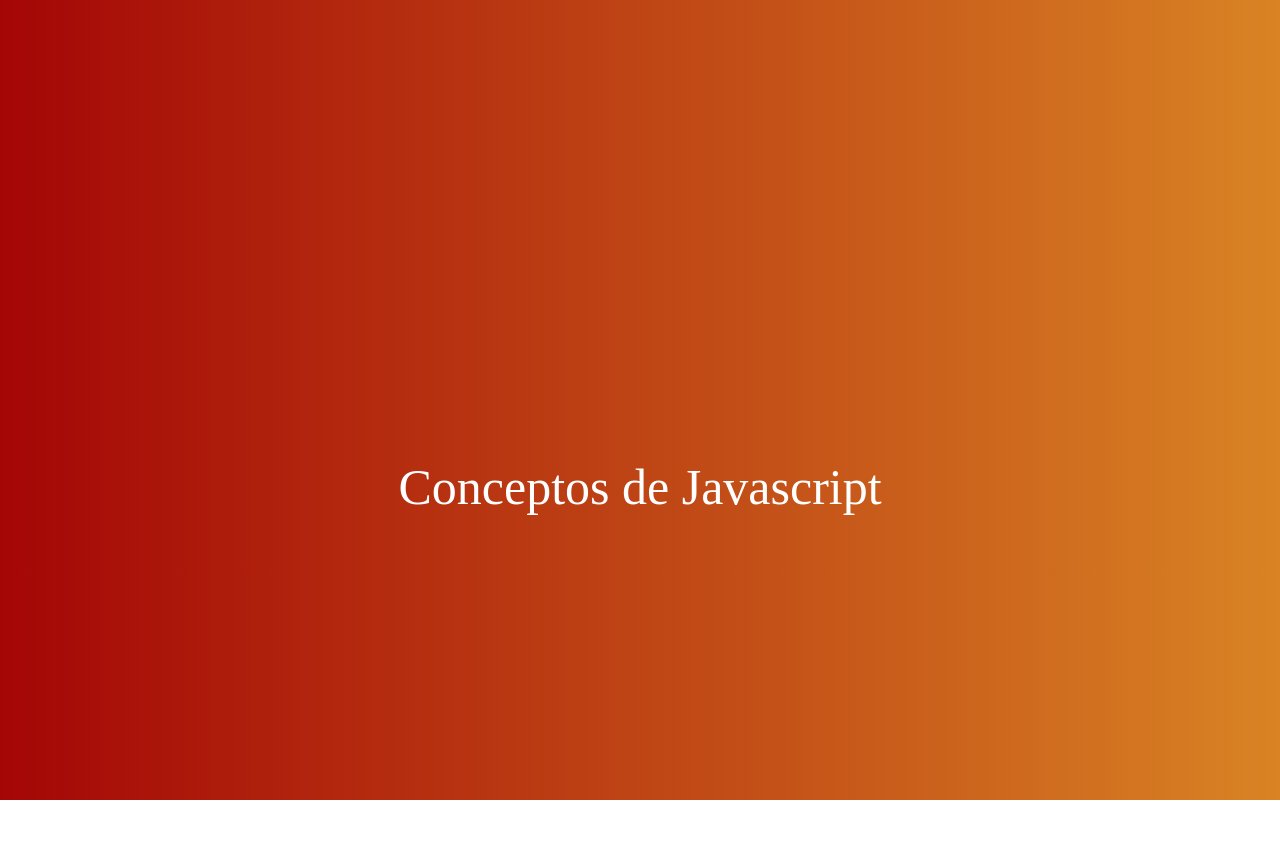
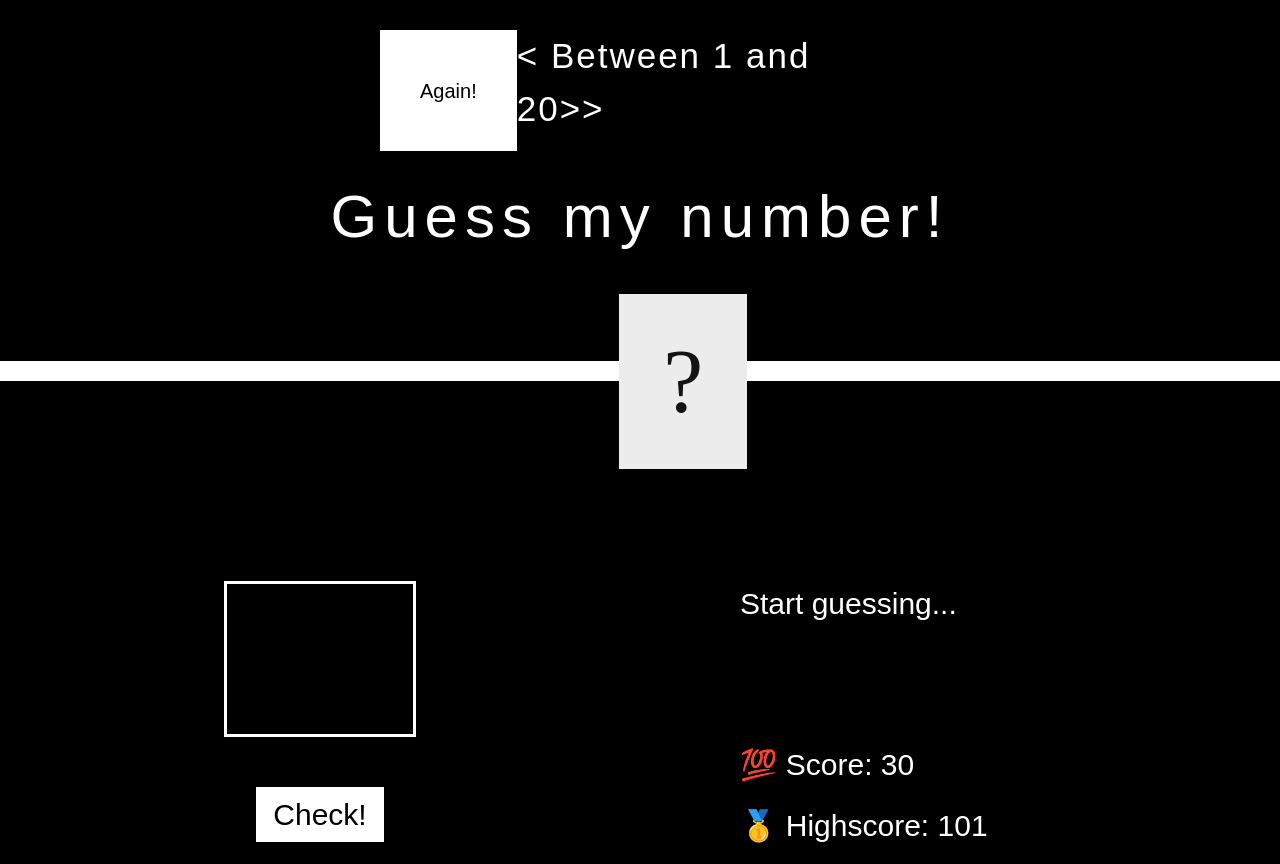
Before and after one commit to FrancoForna/ChooseANumber, a plain HTML site: page index.html in a window 1280 px wide. Before the commit the page ends 800 px from the top, so only its background shows below. Drawn offline with nearby package versions, Linux system fonts and the light colour scheme; a web font is replaced by a local one.

Commit message:
cambios en html y css

```diff
--- a/index.html
+++ b/index.html
@@ -1,19 +1,55 @@
 <!DOCTYPE html>
 <html lang="en">
   <head>
-    <meta charset="UTF-8">
-    <meta http-equiv="X-UA-Compatible" content="IE=edge">
-    <meta name="viewport" content="width=device-width, initial-scale=1.0">
-    <title>Document</title>
+    <meta charset="UTF-8" />
+    <meta http-equiv="X-UA-Compatible" content="IE=edge" />
+    <meta name="viewport" content="width=device-width, initial-scale=1.0" />
+    <title>Guess my number!</title>
 
-    <link rel="stylesheet" href="miestilo.css">
+    <link
+      href="http://fonts.cdnfonts.com/css/arcade-classic"
+      rel="stylesheet"
+    />
+    <link
+      href="https://cdn.jsdelivr.net/npm/bootstrap@5.1.3/dist/css/bootstrap.min.css"
+      rel="stylesheet"
+      integrity="sha384-1BmE4kWBq78iYhFldvKuhfTAU6auU8tT94WrHftjDbrCEXSU1oBoqyl2QvZ6jIW3"
+      crossorigin="anonymous"
+    />
+    <link rel="stylesheet" href="miestilo.css" />
   </head>
   <body>
-    <div class="cajaPrin">
-        <div class="cajaSec">
-            <p class="text">Conceptos de Javascript</p>
+    <section class="beginingBox">
+      <button class="restartButton" type="button">Again!</button>
+      <p class="explanationNumber">< Between 1 and 20>></p>
+    </section>
+    <h1 class="guess">Guess my number!</h1>
+    <div class="signalBox">
+      <div class="signal">?</div>
     </div>
+    <section class="startBox">
+      <div class="startBoxOne">
+        <input type="number" class="numberBox" />
+        <buton type="button" class="buttonCheck">Check!</buton>
       </div>
+      <div class="startBoxTwo">
+        <p class="textStartBoxOne">Start guessing...</p>
+        <p class="textStartBoxTwo">💯 Score: <span class="score"> 20</span></p>
+        <p class="textStartBoxOne">
+          🥇 Highscore: <span class="highScore"> 25</span>
+        </p>
+      </div>
+    </section>
+
+    <style>
+      @import url("http://fonts.cdnfonts.com/css/arcade-classic");
+    </style>
+
+    <script
+      src="https://cdn.jsdelivr.net/npm/bootstrap@5.1.3/dist/js/bootstrap.bundle.min.js"
+      integrity="sha384-ka7Sk0Gln4gmtz2MlQnikT1wXgYsOg+OMhuP+IlRH9sENBO0LRn5q+8nbTov4+1p"
+      crossorigin="anonymous"
+    ></script>
     <script src="js/index.js"></script>
   </body>
 </html>
--- a/js/index.js
+++ b/js/index.js
@@ -1 +1,9 @@
 'use strict';
+
+console.log(document.querySelector('.textStartBoxOne').textContent);
+
+// //Cambiar el contenido de la etiqueta html////
+// document.querySelector('.textStartBoxOne').textContent = `Correct number!`;
+
+document.querySelector('.score').textContent = 30;
+document.querySelector('.highScore').textContent = 101;
--- a/miestilo.css
+++ b/miestilo.css
@@ -1,15 +1,131 @@
-body {
+/* body {
 background-image: linear-gradient(90deg, #a40606 , #d98324 );
 
-}
-.cajaPrin {
-    display: flex;
-    flex-flow: row wrap;
-    justify-content:space-around;
-    padding-top: 400px;
+} */
+
+body {
+  background-color: black;
+  color: white;
+  font-family: "ArcadeClassic", sans-serif;
 }
 
-p {
+.beginingBox {
+  padding: 30px 380px;
+  display: flex;
+  flex-direction: row;
+  justify-content: space-between;
+}
+
+.restartButton {
+  background-color: white;
+  color: black;
+  border: none;
+  text-align: center;
+  font-size: 20px;
+  font-family: "ArcadeClassic", sans-serif;
+  padding: 20px 40px;
+}
+
+.explanationNumber {
+  font-size: 35px;
+  letter-spacing: 2px;
+}
+
+.guess {
+  text-align: center;
+  font-size: 60px;
+  letter-spacing: 7px;
+  padding-bottom: 100px;
+}
+
+.signalBox {
+  display: flex;
+  flex-direction: row;
+  padding: 0px 0px 200px;
+  justify-content: center;
+  align-items: center;
+  border-top: 20px solid white;
+}
+
+.signal {
+  display: flex;
+  position: absolute;
+  width: 10%;
+  background-color: white;
+  color: black;
+  text-align: center;
+  justify-content: center;
+  padding: 20px 50px;
+  font-family: "ArcadeClassic";
+  font-size: 90px;
+  animation-name: changeColor;
+  animation-duration: 12s;
+  animation-iteration-count: infinite;
+}
+@keyframes changeColor {
+  0% {
+    background: white;
+    color: black;
+    left: 45%;
+  }
+  25% {
+    background: black;
     color: white;
-    font-size: 50px
+    left: 90%;
+  }
+  50% {
+    background: white;
+    color: black;
+    left: 45%;
+  }
+  75% {
+    background: black;
+    color: white;
+    left: 0%;
+  }
+  100% {
+    background: white;
+    color: black;
+    left: 45%;
+  }
 }
+
+.startBox {
+  display: flex;
+  flex-direction: row;
+}
+.startBoxOne {
+  display: flex;
+  flex-direction: column;
+  align-items: center;
+  width: 50%;
+}
+.numberBox {
+  width: 30%;
+  padding: 30px;
+  background-color: black;
+  border: 3px solid white;
+  font-size: 60px;
+  color: white;
+  text-align: center;
+}
+.buttonCheck {
+  margin-top: 50px;
+  background-color: white;
+  width: 20%;
+  padding: 5px;
+  color: black;
+  text-align: center;
+  font-size: 30px;
+}
+.startBoxTwo {
+  padding-left: 100px;
+  display: flex;
+  flex-direction: column;
+  width: 50%;
+  font-size: 30px;
+}
+
+.textStartBoxTwo {
+  padding-top: 100px;
+}
```
Lines whose indentation alone changed are shown as unchanged.
